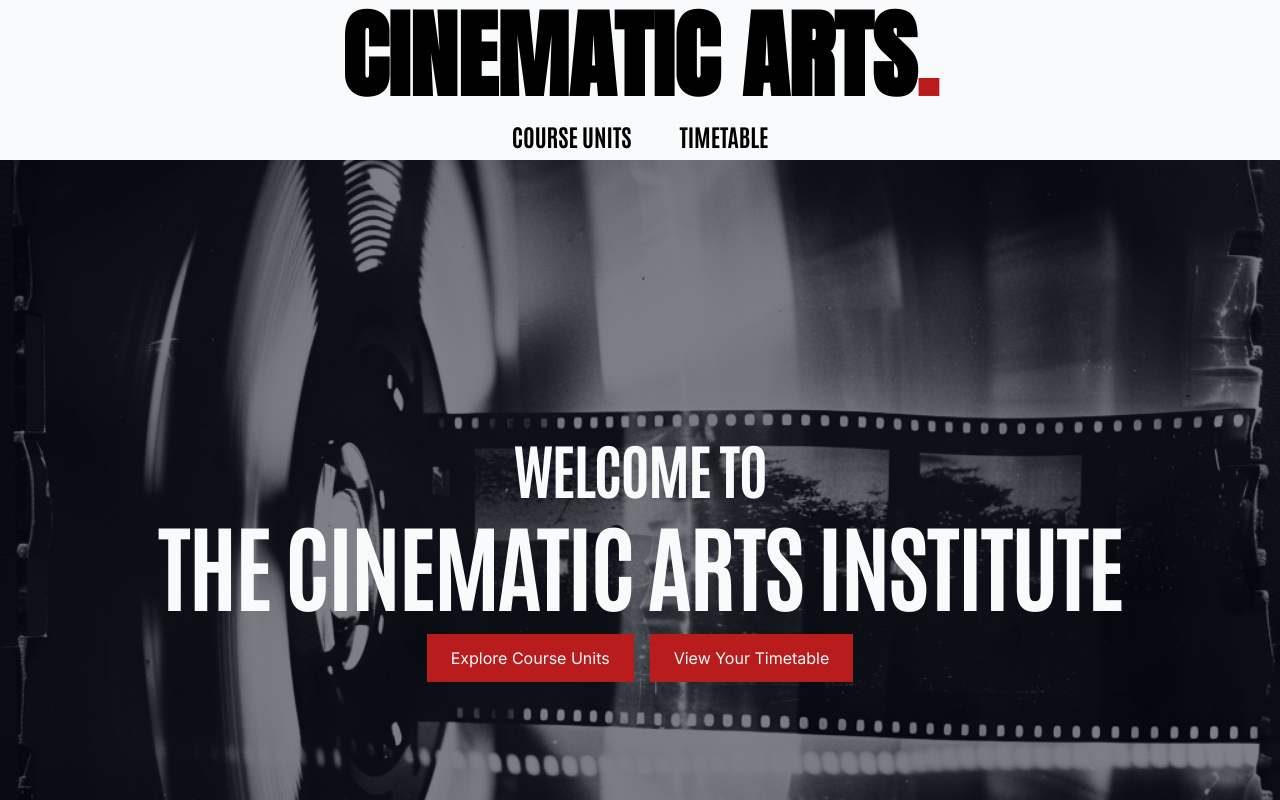
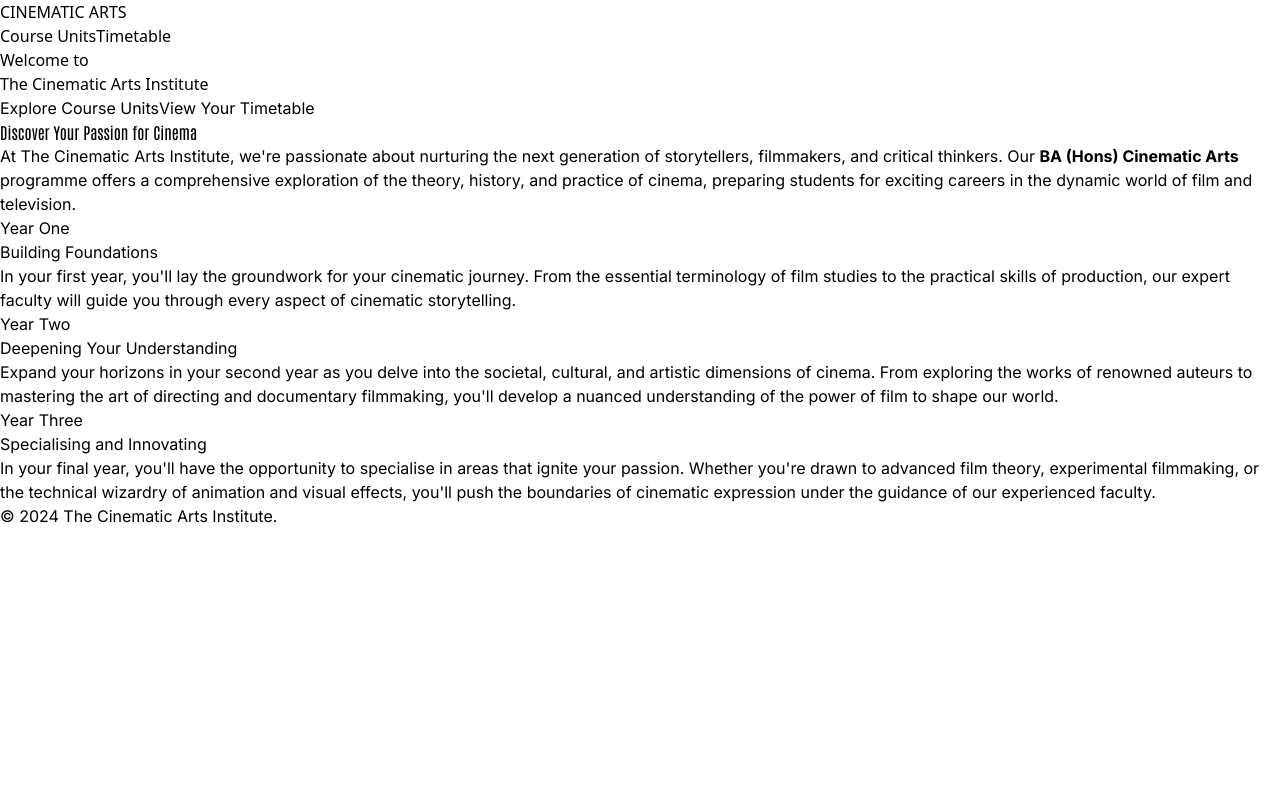
Before and after one commit to jaycee808/cinematic-arts, a Next.js app: page / in a window 1280 px wide. Shown: the top 800 px of the page. Built offline with nearby package versions, Linux system fonts and the light colour scheme.

Commit message:
installed shadcn and removed all tailwind classes

```diff
--- a/app/components/Footer.jsx
+++ b/app/components/Footer.jsx
@@ -2,9 +2,9 @@ import React from 'react';
 
 const Footer = () => {
     return (
-        <footer className="shadow-inner mt-8 py-4 bg-black">
-            <div className="container mx-auto px-4">
-                <p className="text-center text-white text-lg font-bold uppercase">© 2024 The Cinematic Arts Institute.</p>
+        <footer>
+            <div>
+                <p>© 2024 The Cinematic Arts Institute.</p>
             </div>
         </footer>
     );
--- a/app/components/NavBar.jsx
+++ b/app/components/NavBar.jsx
@@ -5,14 +5,14 @@ import Link from 'next/link';
 
 const NavBar = () => {
     return (
-        <nav className="relative p-2 shadow bg-slate-50 text-black">
-            <div className="flex flex-col items-center">
-                <div id="logo" className="logo text-5xl lg:text-8xl font-bold mb-4">
-                    <Link href="/">CINEMATIC ARTS<span className="text-red-700">.</span></Link>
+        <nav>
+            <div>
+                <div id="logo">
+                    <Link href="/">CINEMATIC ARTS</Link>
                 </div>
-                <div className="flex items-center space-x-12">
-                    <Link href="/courseUnits" className="nav-link text-2xl font-bold uppercase">Course Units</Link>
-                    <Link href="/timetable" className="nav-link text-2xl font-bold uppercase">Timetable</Link>
+                <div>
+                    <Link href="/courseUnits">Course Units</Link>
+                    <Link href="/timetable">Timetable</Link>
                 </div>
             </div>
         </nav>
--- /dev/null
+++ b/app/globals.css
@@ -0,0 +1,69 @@
+@tailwind base;
+@tailwind components;
+@tailwind utilities;
+
+@layer base {
+  :root {
+    --background: 0 0% 100%;
+    --foreground: 222.2 84% 4.9%;
+    --card: 0 0% 100%;
+    --card-foreground: 222.2 84% 4.9%;
+    --popover: 0 0% 100%;
+    --popover-foreground: 222.2 84% 4.9%;
+    --primary: 222.2 47.4% 11.2%;
+    --primary-foreground: 210 40% 98%;
+    --secondary: 210 40% 96.1%;
+    --secondary-foreground: 222.2 47.4% 11.2%;
+    --muted: 210 40% 96.1%;
+    --muted-foreground: 215.4 16.3% 46.9%;
+    --accent: 210 40% 96.1%;
+    --accent-foreground: 222.2 47.4% 11.2%;
+    --destructive: 0 84.2% 60.2%;
+    --destructive-foreground: 210 40% 98%;
+    --border: 214.3 31.8% 91.4%;
+    --input: 214.3 31.8% 91.4%;
+    --ring: 222.2 84% 4.9%;
+    --radius: 0.5rem;
+    --chart-1: 12 76% 61%;
+    --chart-2: 173 58% 39%;
+    --chart-3: 197 37% 24%;
+    --chart-4: 43 74% 66%;
+    --chart-5: 27 87% 67%;
+  }
+
+  .dark {
+    --background: 222.2 84% 4.9%;
+    --foreground: 210 40% 98%;
+    --card: 222.2 84% 4.9%;
+    --card-foreground: 210 40% 98%;
+    --popover: 222.2 84% 4.9%;
+    --popover-foreground: 210 40% 98%;
+    --primary: 210 40% 98%;
+    --primary-foreground: 222.2 47.4% 11.2%;
+    --secondary: 217.2 32.6% 17.5%;
+    --secondary-foreground: 210 40% 98%;
+    --muted: 217.2 32.6% 17.5%;
+    --muted-foreground: 215 20.2% 65.1%;
+    --accent: 217.2 32.6% 17.5%;
+    --accent-foreground: 210 40% 98%;
+    --destructive: 0 62.8% 30.6%;
+    --destructive-foreground: 210 40% 98%;
+    --border: 217.2 32.6% 17.5%;
+    --input: 217.2 32.6% 17.5%;
+    --ring: 212.7 26.8% 83.9%;
+    --chart-1: 220 70% 50%;
+    --chart-2: 160 60% 45%;
+    --chart-3: 30 80% 55%;
+    --chart-4: 280 65% 60%;
+    --chart-5: 340 75% 55%;
+  }
+}
+
+@layer base {
+  * {
+    @apply border-border;
+  }
+  body {
+    @apply bg-background text-foreground;
+  }
+}
--- a/app/layout.jsx
+++ b/app/layout.jsx
@@ -10,8 +10,8 @@ export const metadata = {
 const PrimaryLayout = ({ children }) => {
     return (
         <html lang="en">
-            <body className="relative min-h-screen">
-                <div className="relative z-10">
+            <body>
+                <div>
                     <NavBar />
                     <div>{children}</div>
                     <Footer />
--- a/app/page.jsx
+++ b/app/page.jsx
@@ -7,58 +7,58 @@ import Image from 'next/image';
 const HomePage = () => {
 
     return (
-        <div className="min-h-screen flex flex-col">
-            <div className="relative h-screen">
-                <Image
+        <div>
+            <div>
+                {/* <Image
                     src="/assets/images/background/b2.png"
                     alt="Banner Image"
                     layout="fill"
                     objectFit="cover"
                     className="absolute inset-0"
-                />
-                <div className="relative z-10 bg-slate-950 bg-opacity-50 text-slate-50 h-full flex flex-col justify-center">
-                    <header className="container mx-auto px-4 py-6 text-center">
-                        <div className="hero-text-one text-3xl md:text-4xl lg:text-6xl font-bold mb-4 uppercase tracking-tight">Welcome to</div>
-                        <div className="hero-text-two text-5xl md:text-6xl lg:text-8xl font-bold mb-4 uppercase tracking-tight">The Cinematic Arts Institute</div>
-                        <nav className="mt-4">
-                            <Link href="/courseUnits" className="inline-block mx-2">
-                                <button className="bg-red-700 hover:bg-red-600 tex-slate-50 px-6 py-3 transition duration-30">Explore Course Units</button>
+                /> */}
+                <div>
+                    <header>
+                        <div>Welcome to</div>
+                        <div>The Cinematic Arts Institute</div>
+                        <nav>
+                            <Link href="/courseUnits">
+                                <button>Explore Course Units</button>
                             </Link>
-                            <Link href="/timetable" className="inline-block mx-2">
-                                <button className="bg-red-700 hover:bg-red-600 text-slate-50 px-6 py-3 transition duration-300 mt-2">View Your Timetable</button>
+                            <Link href="/timetable">
+                                <button>View Your Timetable</button>
                             </Link>
                         </nav>
                     </header>
                 </div>
             </div>
 
-            <main className="container mx-auto px-4 py-10 flex-1 text-slate-950 bg-slate-50">
-                <section className="grid grid-cols-1 gap-8">
+            <main>
+                <section>
                     <div>
-                        <h2 className="text-3xl font-bold mb-4">Discover Your Passion for Cinema</h2>
-                        <p className="mb-4 text-lg">
+                        <h2>Discover Your Passion for Cinema</h2>
+                        <p>
                             At The Cinematic Arts Institute, we're passionate about nurturing the next generation of storytellers, filmmakers, and critical thinkers. Our <strong>BA (Hons) Cinematic Arts</strong> programme offers a comprehensive exploration of the theory, history, and practice of cinema, preparing students for exciting careers in the dynamic world of film and television.
                         </p>
                     </div>
-                    <div className="grid grid-cols-1 md:grid-cols-3 gap-8">
-                        <div className="p-6 bg-gray-100 shadow-lg">
-                            <h3 className="text-xl font-bold mb-2">Year One</h3>
-                            <h4 className="text-xl font-bold mb-2">Building Foundations</h4>
-                            <p className="text-lg">
+                    <div>
+                        <div>
+                            <h3>Year One</h3>
+                            <h4>Building Foundations</h4>
+                            <p>
                                 In your first year, you'll lay the groundwork for your cinematic journey. From the essential terminology of film studies to the practical skills of production, our expert faculty will guide you through every aspect of cinematic storytelling.
                             </p>
                         </div>
-                        <div className="p-6 bg-gray-100 shadow-lg">
-                            <h3 className="text-xl font-bold mb-2">Year Two</h3>
-                            <h4 className="text-xl font-bold mb-2">Deepening Your Understanding</h4>
-                            <p className="text-lg">
+                        <div>
+                            <h3>Year Two</h3>
+                            <h4>Deepening Your Understanding</h4>
+                            <p>
                                 Expand your horizons in your second year as you delve into the societal, cultural, and artistic dimensions of cinema. From exploring the works of renowned auteurs to mastering the art of directing and documentary filmmaking, you'll develop a nuanced understanding of the power of film to shape our world.
                             </p>
                         </div>
-                        <div className="p-6 bg-gray-100 shadow-lg">
-                            <h3 className="text-xl font-bold mb-2">Year Three</h3>
-                            <h4 className="text-xl font-bold mb-2">Specialising and Innovating</h4>
-                            <p className="text-lg">
+                        <div>
+                            <h3>Year Three</h3>
+                            <h4>Specialising and Innovating</h4>
+                            <p>
                                 In your final year, you'll have the opportunity to specialise in areas that ignite your passion. Whether you're drawn to advanced film theory, experimental filmmaking, or the technical wizardry of animation and visual effects, you'll push the boundaries of cinematic expression under the guidance of our experienced faculty.
                             </p>
                         </div>
--- /dev/null
+++ b/lib/utils.ts
@@ -0,0 +1,6 @@
+import { type ClassValue, clsx } from "clsx"
+import { twMerge } from "tailwind-merge"
+
+export function cn(...inputs: ClassValue[]) {
+  return twMerge(clsx(inputs))
+}
--- a/tailwind.config.js
+++ b/tailwind.config.js
@@ -1,18 +1,77 @@
 /** @type {import('tailwindcss').Config} */
 module.exports = {
+  darkMode: ["class"],
   content: [
-    "./pages/**/*.{js,ts,jsx,tsx,mdx}",
-    "./components/**/*.{js,ts,jsx,tsx,mdx}",
-    "./app/**/*.{js,ts,jsx,tsx,mdx}",
+    './pages/**/*.{ts,tsx}',
+    './components/**/*.{ts,tsx}',
+    './app/**/*.{ts,tsx}',
+    './src/**/*.{ts,tsx}',
   ],
+  prefix: "",
   theme: {
+    container: {
+      center: true,
+      padding: "2rem",
+      screens: {
+        "2xl": "1400px",
+      },
+    },
     extend: {
-      backgroundImage: {
-        "gradient-radial": "radial-gradient(var(--tw-gradient-stops))",
-        "gradient-conic":
-          "conic-gradient(from 180deg at 50% 50%, var(--tw-gradient-stops))",
-      }
+      colors: {
+        border: "hsl(var(--border))",
+        input: "hsl(var(--input))",
+        ring: "hsl(var(--ring))",
+        background: "hsl(var(--background))",
+        foreground: "hsl(var(--foreground))",
+        primary: {
+          DEFAULT: "hsl(var(--primary))",
+          foreground: "hsl(var(--primary-foreground))",
+        },
+        secondary: {
+          DEFAULT: "hsl(var(--secondary))",
+          foreground: "hsl(var(--secondary-foreground))",
+        },
+        destructive: {
+          DEFAULT: "hsl(var(--destructive))",
+          foreground: "hsl(var(--destructive-foreground))",
+        },
+        muted: {
+          DEFAULT: "hsl(var(--muted))",
+          foreground: "hsl(var(--muted-foreground))",
+        },
+        accent: {
+          DEFAULT: "hsl(var(--accent))",
+          foreground: "hsl(var(--accent-foreground))",
+        },
+        popover: {
+          DEFAULT: "hsl(var(--popover))",
+          foreground: "hsl(var(--popover-foreground))",
+        },
+        card: {
+          DEFAULT: "hsl(var(--card))",
+          foreground: "hsl(var(--card-foreground))",
+        },
+      },
+      borderRadius: {
+        lg: "var(--radius)",
+        md: "calc(var(--radius) - 2px)",
+        sm: "calc(var(--radius) - 4px)",
+      },
+      keyframes: {
+        "accordion-down": {
+          from: { height: "0" },
+          to: { height: "var(--radix-accordion-content-height)" },
+        },
+        "accordion-up": {
+          from: { height: "var(--radix-accordion-content-height)" },
+          to: { height: "0" },
+        },
+      },
+      animation: {
+        "accordion-down": "accordion-down 0.2s ease-out",
+        "accordion-up": "accordion-up 0.2s ease-out",
+      },
     },
   },
-  plugins: [],
-};
+  plugins: [require("tailwindcss-animate")],
+}
```
Also changed, not shown: app/courseUnits/page.jsx (+48 -55 lines), app/timetable/page.jsx (+19 -19 lines), package.json (+6 -1 lines), components.json (added), 1 other file (tests, documents, lock files or other folders).
